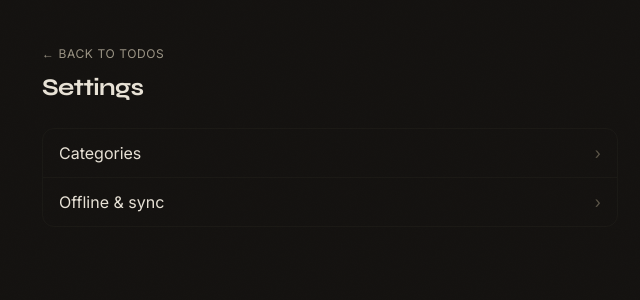
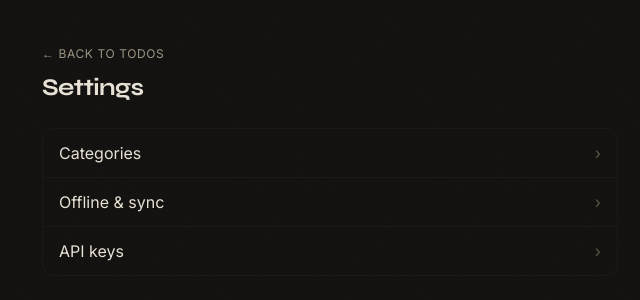
Before and after one commit to grim8634/alola, a Nuxt app: page /todos/settings in a window 1280 px wide. Shown: the top 300 px of the page, without its empty margins (46-686 px from the left). Built offline with nearby package versions, Linux system fonts and the light colour scheme; no server answers.

Commit message:
feat(todos): link API keys from settings hub

```diff
--- a/app/pages/todos/settings/index.vue
+++ b/app/pages/todos/settings/index.vue
@@ -20,6 +20,10 @@ useHead({ title: 'Settings' })
         <span>Offline & sync</span>
         <span class="text-ink-faint">›</span>
       </NuxtLink>
+      <NuxtLink to="/todos/settings/keys" class="flex items-center justify-between px-4 py-3 hover:bg-surface-raised">
+        <span>API keys</span>
+        <span class="text-ink-faint">›</span>
+      </NuxtLink>
     </nav>
   </div>
 </template>
```
